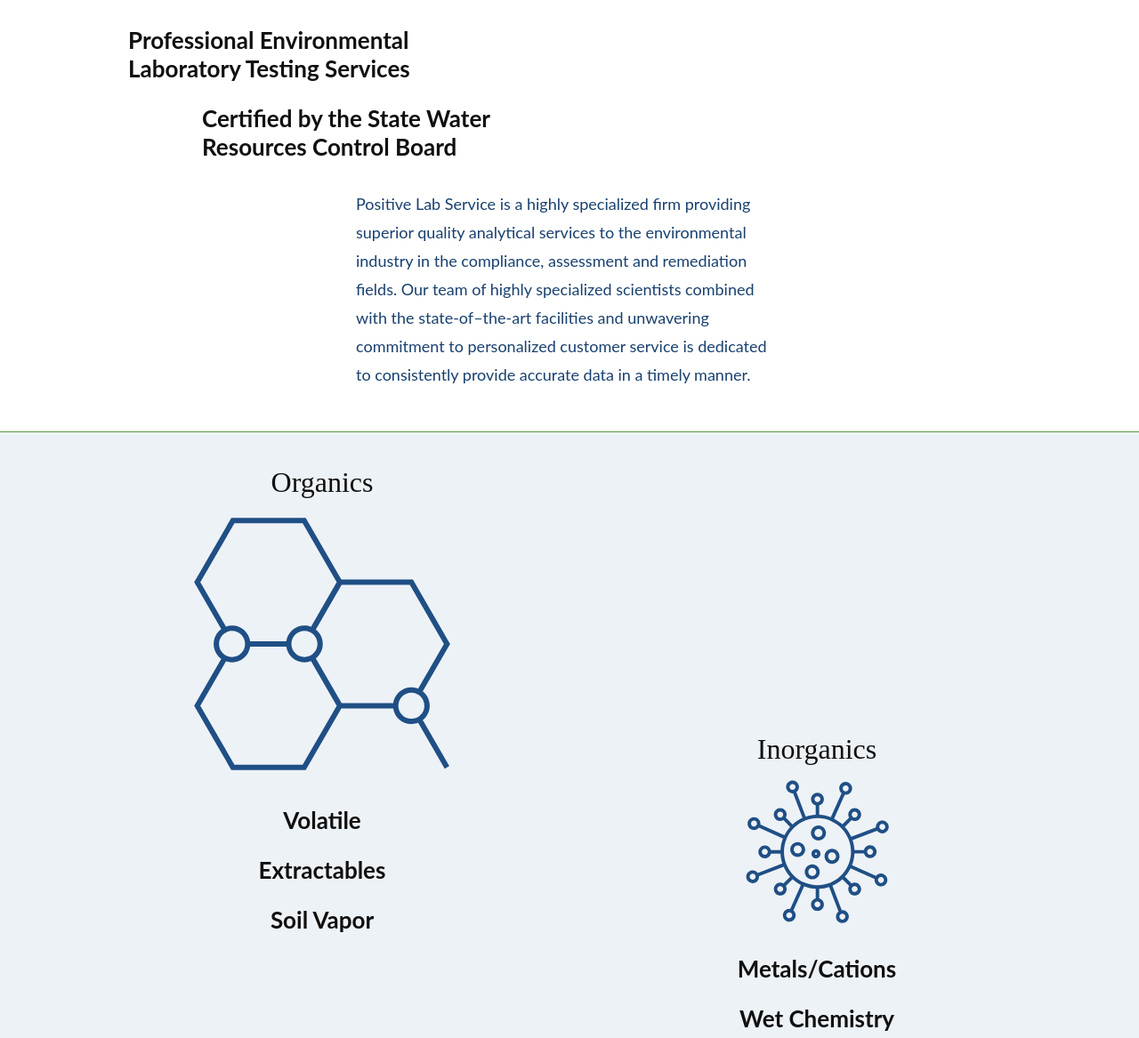
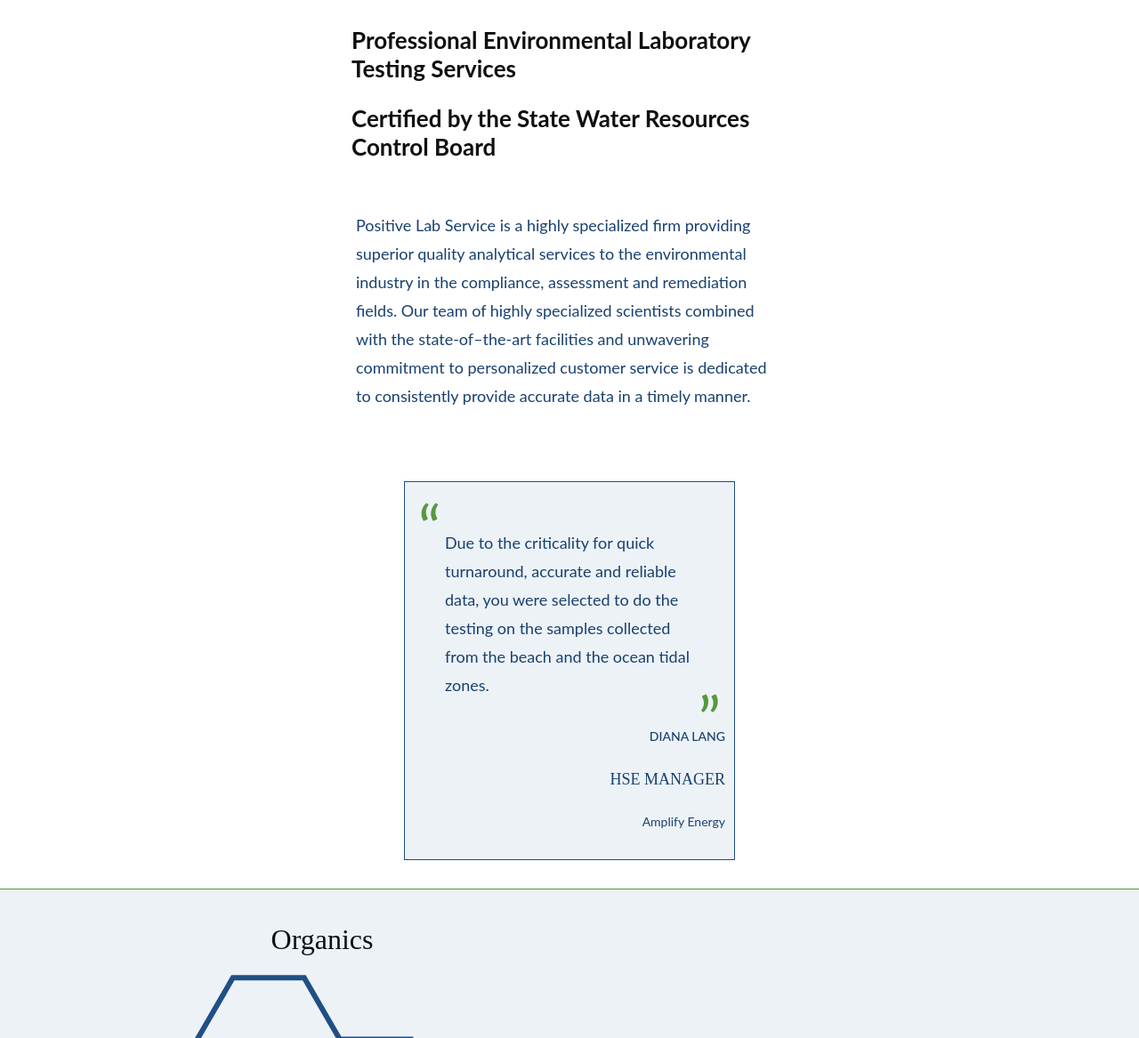
Before and after one commit to mbass99/positive-lab-service, a plain HTML site: page index.html in a window 1280 px wide. Shown: the part 628-1795 px from the top of the page at 89% size. Drawn offline with nearby package versions, Linux system fonts and the light colour scheme; a web font is replaced by a local one.

Commit message:
2022 landing changes minus hover for document

```diff
--- a/index.html
+++ b/index.html
@@ -38,23 +38,7 @@
         <!-- OLD HEADER -->
         <header>
             <div class="top-nav" id="myTopnav">
-                <!-- ADD SMALL LOGO -->
-                <!-- <img src="/images/logo-pls-small-header.svg" class="header-logo" alt="pls-small-logo"> -->
-                <!-- checkbox element for dropdown -->
-
-                <!-- ADD DROPDOWN -->
-                <div class="menu-dropdown">
-                    <!-- ICONIFY MENU DROPDOWN -->
-                    <!-- <div class="menu-icon">
-                            <span class="iconify" data-inline="false" data-icon="dashicons:menu"
-                                style="color: #1E4E85; font-size: 2.4rem;"></span></div> -->
-                    <!-- ADD MENU HEADER -->
-                    <!-- <h6><a href="/testing.html">Testing</a></h6>
-                        <h6><a href="/services.html">Services</a></h6>
-                        <h6> <a href="/resources.html">Resources</a></h6>
-                        <h6><a href="/about-us.html">About Us</a></h6> -->
-                </div>
-                <!-- <a href="javascript:void(0);" class="icon" onclick="myFunction()">&#9776;</a> -->
+                <!-- REMOVED  -->
             </div>
 
         </header>
@@ -116,16 +100,36 @@
             </section>
 
             <section class="landing-one">
-                <h3 class="landing-one-first-h3">Professional Environmental Laboratory Testing Services</h3>
-                <h3 class="landing-one-second-h3">Certified by the State Water Resources Control Board</h3>
+                <div class="landing-quote-left">
+                    <!-- removed individual h3 classes -->
+                    <h3>Professional Environmental Laboratory Testing Services</h3>
+                    <h3>Certified by the State Water Resources Control Board</h3>
                     <p>Positive Lab Service is a highly specialized firm providing superior quality
                         analytical
                         services to the
                         environmental industry in the compliance, assessment and remediation fields. Our team of highly
                         specialized
-                    scientists combined with the state-of–the-art facilities and unwavering commitment to personalized
+                        scientists combined with the state-of–the-art facilities and unwavering commitment to
+                        personalized
                         customer
                         service is dedicated to consistently provide accurate data in a timely manner.</p>
+                </div>
+                <!-- 2022 quote added -->
+                <div class="landing-quote-right">
+                    <div class="mission-quote">
+                        <blockquote>
+                            <!-- ADD LARGER GREEN QUOTES AROUND -->
+                            <p>Due to the criticality for quick turnaround, accurate and reliable data, you were
+                                selected to do the testing on the samples collected from the beach and the ocean tidal
+                                zones.</p>
+                        </blockquote>
+                        <div class="testimonial">
+                            <p class="person">Diana Lang</p>
+                            <p class="job">HSE Manager</p>
+                            <p class="company">Amplify Energy</p>
+                        </div>
+                    </div>
+                </div>
             </section>
             <div class="colored-background">
                 <section class="landing-two">
--- a/styles/styles.css
+++ b/styles/styles.css
@@ -710,7 +710,8 @@
 }
 
 
-.landing-one-first-h3{
+.landing-quote-left h3{
+  /* 2022 changed padding */
   padding-bottom: 2.4rem;
 }
 .landing-one p {
@@ -1172,6 +1173,36 @@
   /* text-decoration: underline; */
 }
 
+/* LANDING 2022 changes */
+
+
+.testimonial p{
+  padding-top: 0rem;
+  text-align: right;
+}
+
+.person{
+  font-family: lato;
+  font-weight: 500;
+  font-size: 1.4rem;
+}
+
+.job{
+  font-family: old-standard, serif;
+  font-weight: 400;
+  font-style: normal;
+}
+.company{
+  font-size: 1.4rem;
+  text-transform: none;
+}
+
+.testimonial, .job{
+  text-transform: uppercase;
+}
+
+
+
 .quoted-person-job {
   font-family: old-standard, serif;
   font-weight: 400;
@@ -1181,6 +1212,10 @@
   text-transform: uppercase;
 }
 
+.quoted-person-company{
+  text-align: right;
+}
+
 .briefcase {
   margin: auto;
   width: 5rem;
@@ -1351,20 +1386,34 @@
 
   }
 
-  .landing-one {
+  /* .landing-one {
     display: flex;
     flex-direction: column;
-  }
-
-  .landing-one-first-h3 {
+  } */
+
+
+  .landing-quote-left h3 {
     padding-bottom: 2.4rem;
-    padding-left: 8.4rem;
-    width: 33.4rem;
+    /* padding-left: 8.4rem; */
+    max-width: 49rem;
+    margin: auto;
   }
 
   .landing-one-second-h3 {
-    padding-left: 16.7rem;
-    width: 33.4rem;
+    /* removed indent padding 2022 */
+  }
+
+  .landing-one{
+    display: flex;
+    flex-direction: column;
+  }
+
+  .landing-quote-right{
+    margin: auto;
+  }
+
+  .mission-quote{
+    margin: auto;
   }
 
   .landing-one p {
@@ -1625,7 +1674,7 @@
   .mission-quote {
     float: right;
     margin-top: 6.4rem;
-    width: 35rem;
+    max-width: 35rem;
   }
 
   .careers {
@@ -1714,23 +1763,38 @@
 
   .hero{
     background-size: cover;
-
-  }
-
-
-  .landing-one-first-h3 {
-    padding-left: 10rem;
+  }
+
+
+
+.landing-one{
+  align-items: center;
+  display: flex;
+  flex-direction: row;
+  justify-content: space-evenly;
+}
+
+/* .mission-quote{
+  max-width: 35rem;
+} */
+
+
+  .landing-quote-left h3 {
+    /* 2022 changes */
+    /* padding-left: 10rem; */
     padding-bottom: 2.4rem;
   }
 
-  .landing-one-second-h3 {
+
+  /* 2022 changes */
+  /* .landing-one-second-h3 {
     padding-left: 21rem;
-  }
-
-  .landing-one p {
+  } */
+
+  /* .landing-one p {
     padding-left: 42rem;
     padding-right: 21rem;
-  }
+  } */
 
   .landing-two {
     display: flex;
@@ -1996,7 +2060,7 @@
   .mission-quote{
     float: right;
     margin-top: 8rem;
-    width: 35rem;
+    max-width: 35rem;
   }
 
   .careers h2{
@@ -2053,10 +2117,18 @@
   margin: ;
 }
 
+/* added in 2022 new spacing */
 .landing-one {
+  display: flex;
+  flex-direction: row;
+  justify-content: space-evenly;
   max-width: 160rem;
   /* padding-left: 20rem; */
-  margin: auto;
+}
+
+/* added in 2022 new spacing */
+.mission-quote{
+  max-width: 40rem;
 }
 
 .landing-one-second-h3{
@@ -2065,7 +2137,8 @@
 
 .landing-one p{
   max-width: 80rem;
-  padding-left: 20rem;
+  /* 2022 changes */
+  /* padding-left: 20rem; */
 }
 
 .landing-two {
```
Also changed, not shown: 1 other file. Lines whose indentation alone changed are shown as unchanged.
